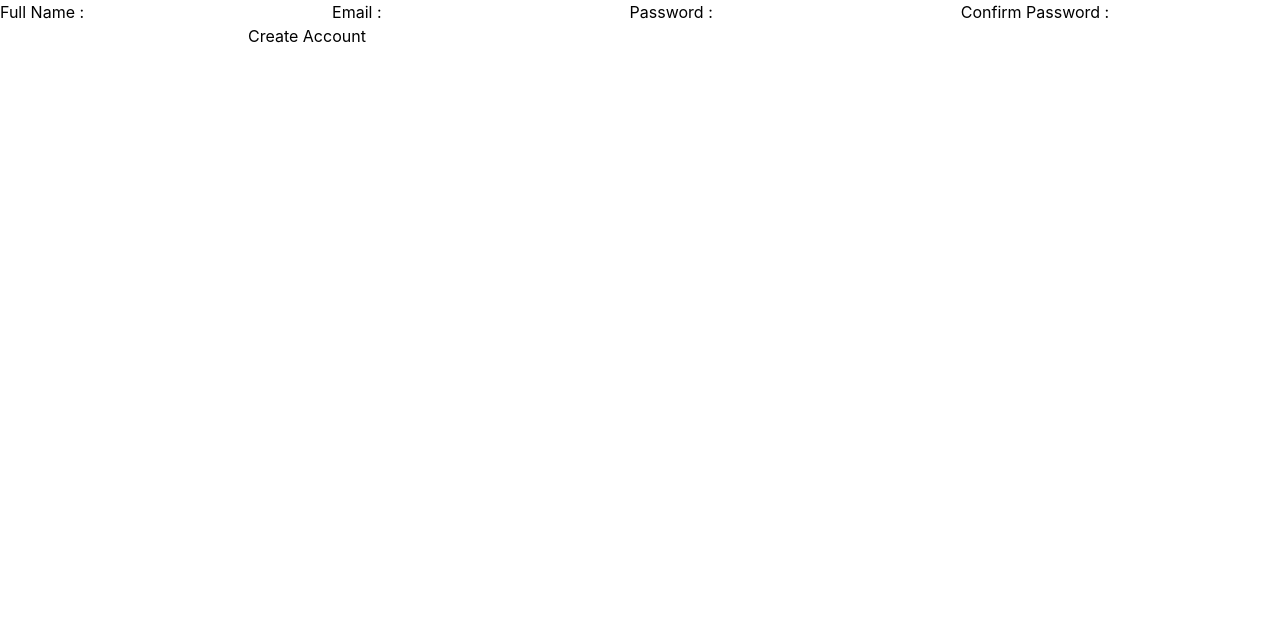
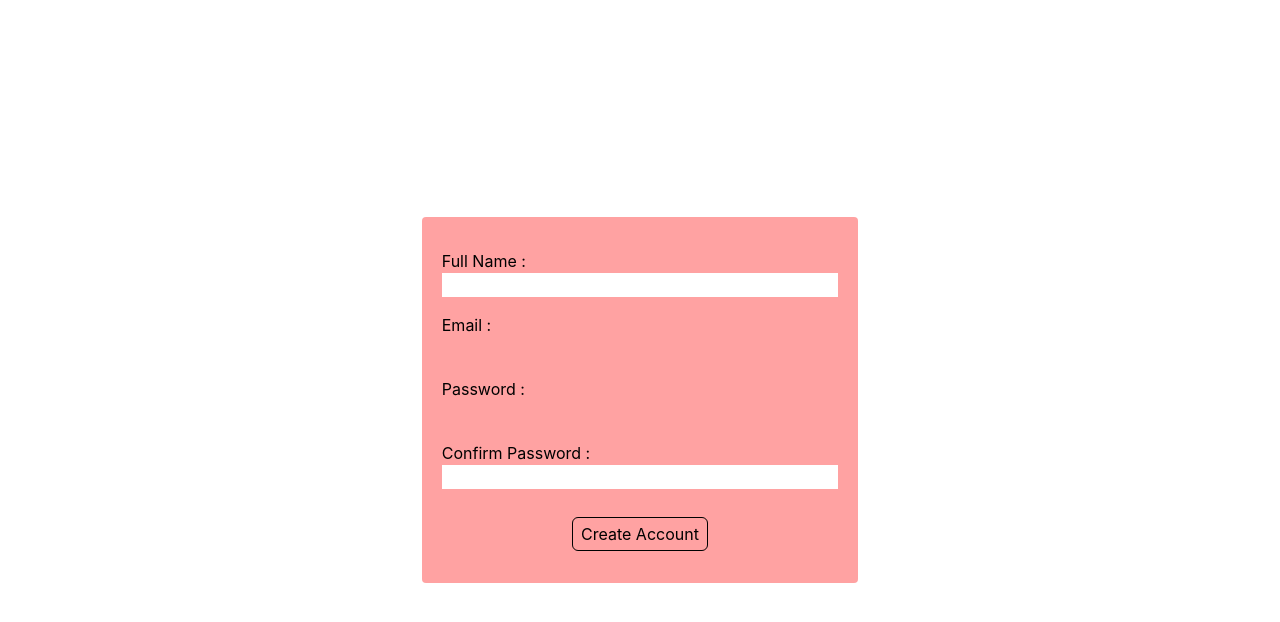
Before and after one commit to omkar-dev33/ai-note-mern-applicatioon, a React (Vite) app in the folder client/: page /register in a window 1280 px wide. Shown: the top 622 px of the page. Built offline with nearby package versions, Linux system fonts and the light colour scheme.

Commit message:
Register form UI

```diff
--- a/client/src/pages/Login.jsx
+++ b/client/src/pages/Login.jsx
@@ -38,11 +38,11 @@ const Login = () => {
             </div>
 
             {/* <la htmlFor="" ></la> */}
-            <button className="flex justify-center items-center border rounded px-10 py-[1px] ">Login</button>
+            <button className="flex justify-center items-center border rounded px-10 py-[1px] cursor-pointer">Login</button>
 
             <div className="flex justify-center items-center gap-2">
                 <p className="text-md">Don't have an account?</p>
-             <p className=""  onClick={()=>{navigate('/register')}} > Create Account</p>
+             <p className="hover:underline cursor-pointer"  onClick={()=>{navigate('/register')}} > Create Account</p>
             </div>
         </form>
 
--- a/client/src/pages/Register.jsx
+++ b/client/src/pages/Register.jsx
@@ -6,29 +6,43 @@ const Register = () => {
     const [register ,setRegister] = useState();
     const navigate = useNavigate();
 
-    return(<>
-        <form >
+    return(
+    <div className="min-h-screen flex justify-center items-center">
+        <form className="bg-red-300 py-8 min-w-[400px] flex flex-col justify-center items-center gap-3 px-5 rounded">
+            <div className="min-w-full pb-1">
             <label htmlFor="name">
                 Full Name :
-                <input type="text" id="name"/>
             </label>
+            <input type="text" id="name" className="min-w-full bg-white"/>
+            </div>
+
+            <div className="min-w-full pb-1">
             <label htmlFor="email">
                 Email :
-                <input type="email" id="email"/>
+                <input type="email" id="email"  className="min-w-full"/>
             </label>
-            <label htmlFor="password">
+            </div>
+
+            <div className="min-w-full pb-1">
+            <label htmlFor="pass">
                 Password :
-                <input type="password" id="password" />
+                <input type="password" id="pass"  className="min-w-full"/>
             </label>
+            </div>
+
+            <div className="min-w-full pb-1">
             <label htmlFor="password">
                 Confirm Password :
-                <input type="password" id="password" />
+                <input type="password" id="password" className="min-w-full  bg-white"/>
             </label>
-            <button type="submit" onClick={()=>{navigate('/')}}>
+            </div>
+
+            <button type="submit" onClick={()=>{navigate('/')}} className="border px-2 py-1 rounded-md mt-3 cursor-pointer">
                 Create Account
             </button>
         </form>
-    </>)
+    </div>
+    )
 };
 
 export default Register;
```
